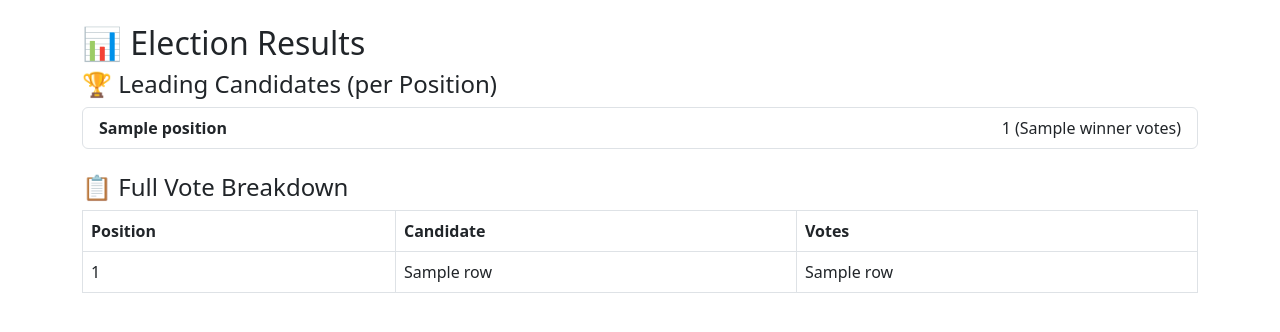
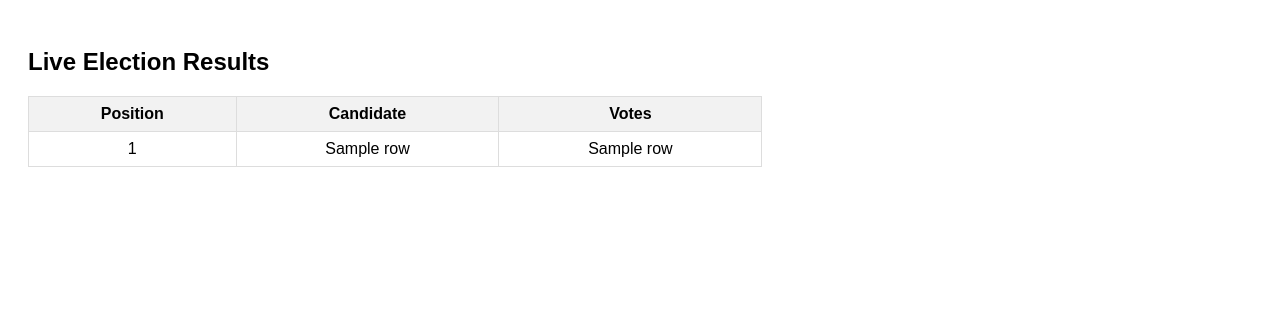
Before and after one commit to sajingeorgemathew/School-Election-Voting-App, a Flask app: template templates/results.html in a window 1280 px wide. Shown: the top 332 px of the page. Run offline with Flask 3, Linux system fonts and the light colour scheme; the template is opened without the code that fills it: most values are stand-ins (such as "Sample title", 1, 10 or a date in 2020).

Commit message:
Add results page

```diff
--- a/static/requirements.txt
+++ /dev/null
@@ -1 +0,0 @@
-flask
--- a/templates/results.html
+++ b/templates/results.html
@@ -1,42 +1,29 @@
 <!DOCTYPE html>
 <html>
 <head>
-    <title>Results</title>
-    <link href="https://cdn.jsdelivr.net/npm/bootstrap@5.3.0/dist/css/bootstrap.min.css" rel="stylesheet">
+    <title>Election Results</title>
+    <style>
+        body { font-family: Arial; padding: 20px; }
+        table { border-collapse: collapse; width: 60%; margin-top: 20px; }
+        th, td { border: 1px solid #ddd; padding: 8px; text-align: center; }
+        th { background-color: #f2f2f2; }
+    </style>
 </head>
-<body class="p-4">
-    <div class="container">
-        <h2>📊 Election Results</h2>
-
-        <h4>🏆 Leading Candidates (per Position)</h4>
-        <ul class="list-group mb-4">
-            {% for position, winner in top_candidates.items() %}
-                <li class="list-group-item d-flex justify-content-between align-items-center">
-                    <strong>{{ position }}</strong>
-                    <span>{{ winner[0] }} ({{ winner[1] }} votes)</span>
-                </li>
-            {% endfor %}
-        </ul>
-
-        <h4>📋 Full Vote Breakdown</h4>
-        <table class="table table-bordered">
-            <thead>
+<body>
+    <h2>Live Election Results</h2>
+    <table>
         <tr>
             <th>Position</th>
             <th>Candidate</th>
             <th>Votes</th>
         </tr>
-            </thead>
-            <tbody>
-                {% for row in all_votes %}
+        {% for row in results %}
         <tr>
             <td>{{ row[0] }}</td>
             <td>{{ row[1] }}</td>
             <td>{{ row[2] }}</td>
         </tr>
         {% endfor %}
-            </tbody>
     </table>
-    </div>
 </body>
 </html>
```
Lines whose indentation alone changed are shown as unchanged.
